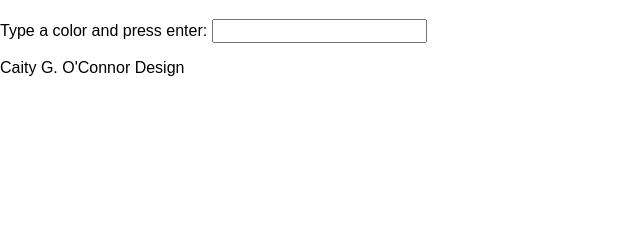
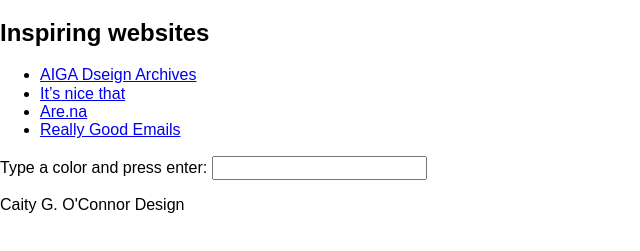
Before and after one commit to cgoconnor/hw_listeners_oconnor_caity, a plain HTML site: page index.html in a window 1280 px wide. Shown: the part 61-312 px from the top of the page, without its empty margins (0-640 px from the left). Drawn offline with Linux system fonts and the light colour scheme.

Commit message:
Add list of links

```diff
--- a/index.html
+++ b/index.html
@@ -19,6 +19,16 @@
             <!-- Quotes from https://www.websitemagazine.com/blog/15-inspiring-design-quotes -->
             <p></p>
         </section>
+        <aside>
+            <!-- from https://thenextweb.com/dd/2012/04/23/searching-for-design-inspiration-heres-97-of-the-best-places-too-look/ -->
+            <h2>Inspiring websites</h2>
+            <ul>
+                <li><a href="https://designarchives.aiga.org/#/home" target="_blank">AIGA Dseign Archives</a></li>
+                <li><a href="https://www.itsnicethat.com/" target="_blank">It&rsquo;s nice that</a></li>
+                <li><a href="https://www.are.na/" target="_blank">Are.na</a></li>
+                <li><a href="https://reallygoodemails.com/" target="_blank">Really Good Emails</a></li>
+            </ul>
+        </aside>
         <form>
             <label for="color">Type a color and press enter:</label>
             <input name="color" type="text" id="color">
```
